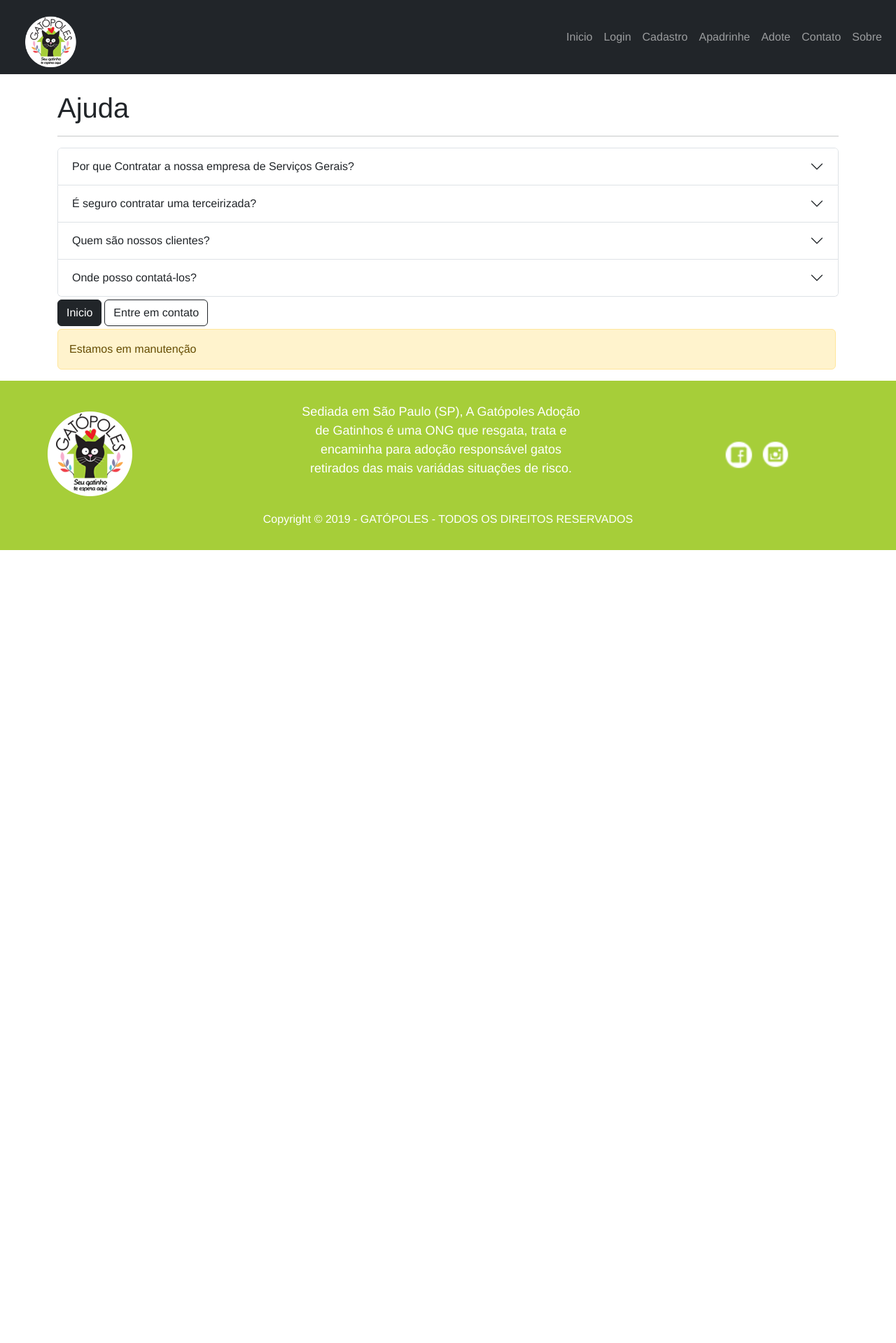
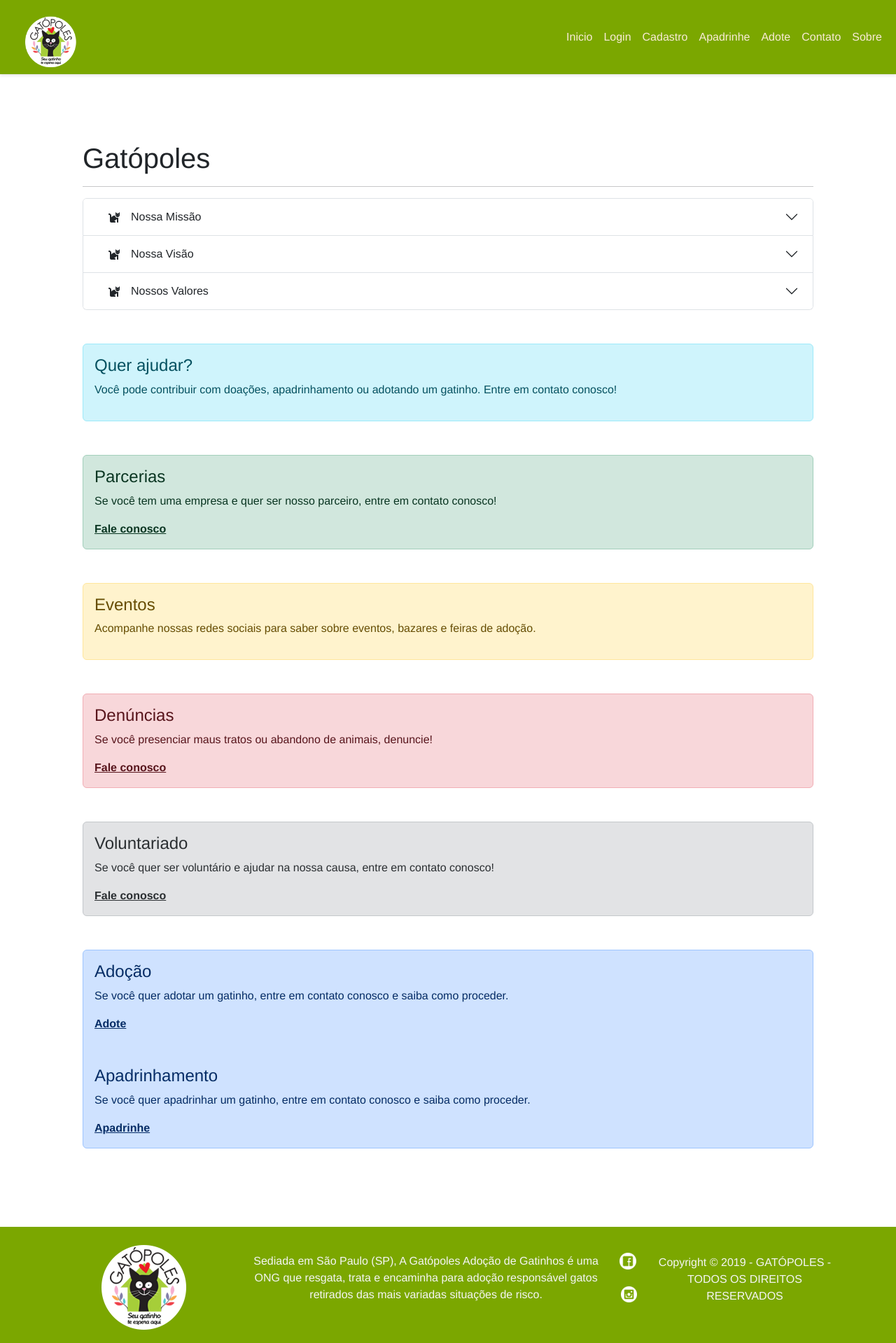
Before and after one commit to leoo-tech/AtividadeSemana4, a React (Vite) app: page /sobre in a window 1280 px wide. Shown: the whole page at 70% size. Before the commit the page ends 800 px from the top, so only its background shows below. Built offline with nearby package versions, Linux system fonts and the light colour scheme.

Commit message:
Update styles for Navbar and Footer components

```diff
--- a/package.json
+++ b/package.json
@@ -13,8 +13,10 @@
     "bootstrap": "^5.3.3",
     "react": "^18.3.1",
     "react-bootstrap": "^2.10.4",
+    "react-bootstrap-icons": "^1.11.4",
     "react-dom": "^18.3.1",
     "react-hook-form": "^7.52.1",
+    "react-icons": "^5.2.1",
     "react-router-dom": "^6.24.1"
   },
   "devDependencies": {
--- a/src/components/Footer.jsx
+++ b/src/components/Footer.jsx
@@ -1,22 +1,72 @@
-import './styles/Footer.css';
+// import './styles/Footer.css';
 
-function Footer () {
+// function Footer () {
+//   return (
+//     <footer>
+//     <section className="informacoesadicionais">
+//       <img src="logo-gatopoles.png" alt="Logo Gatópoles" className='logoFooter'/>
+//     <p className="descricao">Sediada em São Paulo (SP), A Gatópoles Adoção de Gatinhos é uma ONG que resgata, trata e encaminha para adoção responsável gatos retirados das mais variádas situações de risco. </p>
+//     <div>
+//       <nav className='redesSociais'>
+//         <a href="#"><img src="facebook-icon.png" alt="Logo Facebook" /></a>
+//         <a href="#"><img src="instagram-icon.png" alt="Logo Instagram" /></a>
+//       </nav>
+//     </div>
+//     </section>
+//     <p className='copyRight'>Copyright © 2019 - GATÓPOLES - TODOS OS DIREITOS RESERVADOS</p>
+//   </footer>
+//   )
+
+// }
+
+// export default Footer
+
+import React from "react";
+import { Container, Row, Col, Nav, Image } from "react-bootstrap";
+import "./styles/Footer.css";
+
+function Footer() {
   return (
     <footer>
-    <section className="informacoesadicionais">
-      <img src="logo-gatopoles.png" alt="Logo Gatópoles" className='logoFooter'/>
-    <p className="descricao">Sediada em São Paulo (SP), A Gatópoles Adoção de Gatinhos é uma ONG que resgata, trata e encaminha para adoção responsável gatos retirados das mais variádas situações de risco. </p>
-    <div>
-      <nav className='redesSociais'>
-        <a href="#"><img src="facebook-icon.png" alt="Logo Facebook" /></a>
-        <a href="#"><img src="instagram-icon.png" alt="Logo Instagram" /></a>
-      </nav>
-    </div>
-    </section>
-    <p className='copyRight'>Copyright © 2019 - GATÓPOLES - TODOS OS DIREITOS RESERVADOS</p>
-  </footer>
-  )
-
+      <Container className="rodape">
+        <Row className="align-items-center justify-content-center text-center">
+          <Col xs={12} md={4} className="mb-3">
+            <Image src="logo-gatopoles.png" alt="Logo Gatópoles" fluid />
+          </Col>
+          <Col xs={12} md={8} className="mb-1">
+            <p className="descricao">
+              Sediada em São Paulo (SP), A Gatópoles Adoção de Gatinhos é uma
+              ONG que resgata, trata e encaminha para adoção responsável gatos
+              retirados das mais variadas situações de risco.
+            </p>
+          </Col>
+        </Row>
+        <Row className="justify-content-center text-center">
+          <Col xs={12} className="mb-3">
+            <Nav className="justify-content-center">
+              <Nav.Item>
+                <Nav.Link href="#">
+                  <Image src="facebook-icon.png" alt="Logo Facebook" />
+                </Nav.Link>
+              </Nav.Item>
+              <Nav.Item>
+                <Nav.Link href="#">
+                  <Image src="instagram-icon.png" alt="Logo Instagram" />
+                </Nav.Link>
+              </Nav.Item>
+            </Nav>
+          </Col>
+        </Row>
+        <Row className="justify-content-center text-center">
+          <Col xs={12}>
+            <p className="copyRight">
+              Copyright © 2019 - GATÓPOLES - TODOS OS DIREITOS RESERVADOS
+            </p>
+          </Col>
+        </Row>
+      </Container>
+    </footer>
+  );
 }
 
-export default Footer
+export default Footer;
--- a/src/components/Navbar.jsx
+++ b/src/components/Navbar.jsx
@@ -1,6 +1,7 @@
 import { Link } from "react-router-dom";
 import { Container, Navbar, Nav } from "react-bootstrap";
 import { useState } from "react";
+import "./styles/Navbar.css";
 
 export default function Menu() {
   const [expanded, setExpanded] = useState(false);
@@ -17,20 +18,22 @@ export default function Menu() {
 
   return (
     <header>
-      <Navbar bg="dark" variant="dark" expand="md" expanded={expanded}>
+      <Navbar className="Navbar" expand="md" expanded={expanded}>
         <Container fluid>
           <Link to="/" onClick={() => setExpanded(false)}>
-            <img
-              src="logo-gatopoles.png"
-              width="120"
-              alt="Logo"
-            />
+            <img src="logo-gatopoles.png" width="120" alt="Logo" />
           </Link>
           <Navbar.Toggle onClick={() => setExpanded(expanded ? false : true)} />
           <Navbar.Collapse className="justify-content-end">
             <Nav className="ms-auto">
               {navLinks.map((link, index) => (
-                <Nav.Link as={Link} to={link.to} key={index} onClick={() => setExpanded(false)}>
+                <Nav.Link
+                  as={Link}
+                  to={link.to}
+                  key={index}
+                  onClick={() => setExpanded(false)}
+                  className="nav-links"
+                >
                   {link.text}
                 </Nav.Link>
               ))}
--- a/src/components/styles/Banner.css
+++ b/src/components/styles/Banner.css
@@ -26,6 +26,6 @@
     margin-bottom: 20px;
     font-size: 2rem;
     color: #ffffff;
-    background-color: #8abb05;
+    background-color: #7ba700;
     padding: 15px;
 }
--- a/src/components/styles/Footer.css
+++ b/src/components/styles/Footer.css
@@ -1,20 +1,18 @@
 footer {
-    background-color: #A6CE39;
-    padding: 8px;
-    color: white;
+  background-color: #7ba700;
+  margin-top: auto;
+  color: whitesmoke;
 }
 
-.informacoesadicionais {
-  padding: 10px 20px;
+.rodape {
   display: flex;
   justify-content: space-between;
   align-items: center;
-  font-size: 18px;
 }
 
 .descricao {
   text-align: center;
-  width: 400px;
+  width: 100%;
 }
 
 .copyRight {
--- a/src/components/styles/Navbar.css
+++ b/src/components/styles/Navbar.css
@@ -1,83 +1,19 @@
-.navbar {
+.Navbar {
     display: flex;
     justify-content: space-between;
     align-items: center;
-    background-color: #A6CE39;
-    padding: 5px 30px;
-    font-size: 22px;
+    padding: 1rem 2rem;
+    background-color: #7ba700;
+    box-shadow: 0 2px 4px rgba(0, 0, 0, 0.1);
 }
 
-.logo-container {
-    flex-grow: 1;
+.Navbar .nav-links {
+    color: antiquewhite;
 }
 
-.nav-links {
-    list-style-type: none;
-    display: flex;
-    justify-content: center;
-    flex-grow: 2;
-    position: relative;
-    right: 15%;
-    transition: right 0.3s ease;
+.Navbar .nav-links:hover {
+    color: #f1f1f1;
+    border: 1px solid #f1f1f1;
+    border-radius: 5px;
+    padding: 0.5rem 1rem;
 }
-
-.nav-links li {
-    margin-right: 10px;
-    padding: 15px;
-}
-
-.nav-links a {
-    text-decoration: none;
-    color: #ffff;
-}
-
-.nav-links a:hover {
-    color: #3a3a3a;
-}
-
-
-
-.navbar h3 {
-    color: #ffffff;
-    position: relative;
-    right: 15%;
-    transition: right 0.3s ease;
-}
-
-.login-container {
-    display: flex;
-    justify-content: center;
-    align-items: center;
-    position: relative;
-    right: 1%;
-    transition: right 0.3s ease;
-}
-
-.logo {
-    width: 150px;
-}
-
-
-
-.input-nome {
-    padding: 10px;
-    /* Espaçamento interno */
-    border: 1px solid #ccc;
-    /* Borda */
-    border-radius: 5px;
-    /* Cantos arredondados */
-    margin-right: 10px;
-    /* Espaçamento à direita */
-    width: 200px;
-    /* Largura */
-    transition: box-shadow 0.3s ease;
-}
-
-.input-nome:focus {
-    outline: none;
-    box-shadow: 0 0 5px #3a3a3a;
-}
-
-.input-nome::placeholder {
-    color: #969696;
-}
--- a/src/index.css
+++ b/src/index.css
@@ -6,8 +6,14 @@
   box-sizing: border-box;
 }
 
-body {
+body,
+#root {
   background-color: #ffff;
   font-family: Helvetica, Arial, sans-serif;
+  display: flex;
+  flex-direction: column;
   width: 100%;
+  min-height: 100vh;
+  margin: 0;
+  overflow-x: hidden;
 }
--- a/src/pages/Contato.jsx
+++ b/src/pages/Contato.jsx
@@ -1,21 +1,115 @@
+import React, { useState } from "react";
+import {
+  Container,
+  Form,
+  Button,
+  Row,
+  Col,
+  InputGroup,
+  FormControl,
+} from "react-bootstrap";
+import { Envelope, Person, Pencil } from "react-bootstrap-icons";
+
 function Contato() {
+  const [subject, setSubject] = useState("");
+  const [name, setName] = useState("");
+  const [email, setEmail] = useState("");
+  const [message, setMessage] = useState("");
+
+  function handleSubmit(event) {
+    event.preventDefault();
+    // Aqui você pode adicionar a lógica para enviar os dados do formulário
+    console.log(subject, name, email, message);
+  }
+
   return (
-    <section>
-      <h1>Contato</h1>
-      <p>Entre em contato conosco para mais informações.</p>
-      <p>Telefone: (11) 9999-9999</p>
-      <p>Email: </p>
-
-      <form>
-        <label htmlFor="nome">Nome</label>
-        <input type="text" id="nome" name="nome" />
-        <label htmlFor="email">Email</label>
-        <input type="email" id="email" name="email" />
-        <label htmlFor="mensagem">Mensagem</label>
-        <textarea id="mensagem" name="mensagem"></textarea>
-        <button type="submit">Enviar</button>
-      </form>
-    </section>
+    <Container>
+      <Row className="justify-content-md-center mb-5 mt-5 me-auto">
+        <Col xs={12} md={6}>
+          <Form className="form-section" onSubmit={handleSubmit}>
+            <h1 className="text-center mt-4">Formulário de Contato</h1>
+            <hr />
+            <Form.Group as={Row} className="mb-3" controlId="formSubject">
+              <Form.Label column sm="2">
+                Assunto:
+              </Form.Label>
+              <Col sm="10">
+                <InputGroup>
+                  <InputGroup.Text>
+                    <Pencil />
+                  </InputGroup.Text>
+                  <FormControl
+                    type="text"
+                    placeholder="Assunto"
+                    value={subject}
+                    onChange={(e) => setSubject(e.target.value)}
+                  />
+                </InputGroup>
+              </Col>
+            </Form.Group>
+            <Form.Group as={Row} className="mb-3" controlId="formName">
+              <Form.Label column sm="2">
+                Nome:
+              </Form.Label>
+              <Col sm="10">
+                <InputGroup>
+                  <InputGroup.Text>
+                    <Person />
+                  </InputGroup.Text>
+                  <FormControl
+                    type="text"
+                    placeholder="Nome"
+                    value={name}
+                    onChange={(e) => setName(e.target.value)}
+                  />
+                </InputGroup>
+              </Col>
+            </Form.Group>
+            <Form.Group as={Row} className="mb-3" controlId="formEmail">
+              <Form.Label column sm="2">
+                E-mail:
+              </Form.Label>
+              <Col sm="10">
+                <InputGroup>
+                  <InputGroup.Text>
+                    <Envelope />
+                  </InputGroup.Text>
+                  <FormControl
+                    type="email"
+                    placeholder="E-mail"
+                    value={email}
+                    onChange={(e) => setEmail(e.target.value)}
+                  />
+                </InputGroup>
+              </Col>
+            </Form.Group>
+            <Form.Group as={Row} className="mb-3" controlId="formMessage">
+              <Form.Label column sm="2">
+                Mensagem:
+              </Form.Label>
+              <Col sm="10">
+                <FormControl
+                  as="textarea"
+                  rows={3}
+                  placeholder="Mensagem"
+                  value={message}
+                  onChange={(e) => setMessage(e.target.value)}
+                />
+              </Col>
+            </Form.Group>
+            <div className="text-center">
+              <Button
+                variant="primary"
+                type="submit"
+                className="mt-3 mb-3 text-center text-uppercase p-3 w-50"
+              >
+                Enviar
+              </Button>
+            </div>
+          </Form>
+        </Col>
+      </Row>
+    </Container>
   );
 }
 
--- a/src/pages/Sobre.jsx
+++ b/src/pages/Sobre.jsx
@@ -1,80 +1,122 @@
-import { Accordion, Alert, Button, Container } from "react-bootstrap";
+import { Accordion, Card, Container, Alert } from "react-bootstrap";
+import { FaCat } from "react-icons/fa";
 import { Link } from "react-router-dom";
 
-export default function Ajuda() {
+export default function Gatopoles() {
   return (
     <main className="mt-4">
-      <Container>
-        <h1>Ajuda</h1>
+      <Container className="my-5 py-5 px-5">
+        <h1>Gatópoles</h1>
         <hr />
         <Accordion alwaysOpen>
           <Accordion.Item eventKey="0">
             <Accordion.Header>
-              Por que Contratar a nossa empresa de Serviços Gerais?
+              <FaCat className="mx-3" /> Nossa Missão
             </Accordion.Header>
             <Accordion.Body>
-              <p>
-                Contratar uma empresa de serviços gerais terceirizados é uma
-                excelente opção para quem deseja terceirizar serviços de
-                limpeza, segurança, portaria, jardinagem, entre outros. Além de
-                contar com profissionais qualificados e treinados, você terá
-                mais tempo para se dedicar ao seu negócio e à sua família.
-              </p>
+              <Card.Text>
+                • Resgatar gatos abandonados e em risco nas ruas de São Paulo;
+                <br />
+                • Preparar os resgatados para adoção responsável, com todos os
+                cuidados veterinários;
+                <br />• Encontrar lares seguros e amorosos para uma vida digna e
+                saudável.
+              </Card.Text>
             </Accordion.Body>
           </Accordion.Item>
           <Accordion.Item eventKey="1">
             <Accordion.Header>
-              É seguro contratar uma terceirizada?
+              <FaCat className="mx-3" /> Nossa Visão
             </Accordion.Header>
             <Accordion.Body>
-              <p>
-                Sim, é seguro contratar uma empresa de serviços gerais
-                terceirizados. Nossos profissionais são devidamente treinados e
-                qualificados para realizar os serviços com eficiência e
-                segurança. Além disso, contamos com seguro de responsabilidade
-                civil para garantir a segurança dos nossos clientes e
-                colaboradores.
-              </p>
+              <Card.Text>
+                • Ser uma ONG reconhecida pelo tratamento digno aos gatos;
+                <br />• Contribuir para um mundo com menos abandono e maus
+                tratos.
+              </Card.Text>
             </Accordion.Body>
           </Accordion.Item>
           <Accordion.Item eventKey="2">
-            <Accordion.Header>Quem são nossos clientes?</Accordion.Header>
+            <Accordion.Header>
+              <FaCat className="mx-3" /> Nossos Valores
+            </Accordion.Header>
             <Accordion.Body>
-              <p>
-                Atendemos empresas de diversos segmentos, como indústrias,
-                comércios, condomínios, escolas, hospitais, entre outros. Nossos
-                clientes confiam em nossos serviços e nos recomendam para outras
-                empresas. Entre em contato conosco e solicite um orçamento sem
-                compromisso.
-              </p>
-            </Accordion.Body>
-          </Accordion.Item>
-          <Accordion.Item eventKey="3">
-            <Accordion.Header>Onde posso contatá-los?</Accordion.Header>
-            <Accordion.Body>
-              <p>
-                Você pode entrar em contato conosco através do formulário de
-                contato do nosso site, por e-mail, telefone ou pessoalmente em
-                nossa sede. Estamos à disposição para esclare
-              </p>
+              <Card.Text>
+                • Transparência, responsabilidade e respeito;
+                <br />
+                • Amor e carinho aos animais;
+                <br />• Repúdio à violência e crueldade.
+              </Card.Text>
             </Accordion.Body>
           </Accordion.Item>
         </Accordion>
-        <section className="botoes ms-auto">
-          <Button className="mt-1 me-1" variant="dark" as={Link} to="/">
-            Inicio
-          </Button>
-          <Button
-            className="mt-1 me-1"
-            variant="outline-dark"
-            as={Link}
-            to="/contato"
-          >
-            Entre em contato
-          </Button>
-        </section>
-        <Alert className="mt-1 me-1 pt-10" variant="warning">
-          Estamos em manutenção
+
+        <Alert variant="info" className="mt-5">
+          <Alert.Heading>Quer ajudar?</Alert.Heading>
+          <p>
+            Você pode contribuir com doações, apadrinhamento ou adotando um
+            gatinho. Entre em contato conosco!
+          </p>
+        </Alert>
+
+        <Alert variant="success" className="mt-5">
+          <Alert.Heading>Parcerias</Alert.Heading>
+          <p>
+            Se você tem uma empresa e quer ser nosso parceiro, entre em contato
+            conosco!
+          </p>
+          <Alert.Link as={Link} to="/contato">
+            Fale conosco
+          </Alert.Link>
+        </Alert>
+
+        <Alert variant="warning" className="mt-5">
+          <Alert.Heading>Eventos</Alert.Heading>
+          <p>
+            Acompanhe nossas redes sociais para saber sobre eventos, bazares e
+            feiras de adoção.
+          </p>
+        </Alert>
+
+        <Alert variant="danger" className="mt-5">
+          <Alert.Heading>Denúncias</Alert.Heading>
+          <p>
+            Se você presenciar maus tratos ou abandono de animais, denuncie!
+          </p>
+          <Alert.Link as={Link} to="/contato">
+            Fale conosco
+          </Alert.Link>
+        </Alert>
+
+        <Alert variant="secondary" className="mt-5">
+          <Alert.Heading>Voluntariado</Alert.Heading>
+          <p>
+            Se você quer ser voluntário e ajudar na nossa causa, entre em
+            contato conosco!
+          </p>
+          <Alert.Link as={Link} to="/contato">
+            Fale conosco
+          </Alert.Link>
+        </Alert>
+
+        <Alert variant="primary" className="mt-5">
+          <Alert.Heading>Adoção</Alert.Heading>
+          <p>
+            Se você quer adotar um gatinho, entre em contato conosco e saiba
+            como proceder.
+          </p>
+          <Alert.Link as={Link} to="/adote">
+            Adote
+          </Alert.Link>
+
+          <Alert.Heading className="mt-5">Apadrinhamento</Alert.Heading>
+          <p>
+            Se você quer apadrinhar um gatinho, entre em contato conosco e saiba
+            como proceder.
+          </p>
+          <Alert.Link as={Link} to="/apadrinhe">
+            Apadrinhe
+          </Alert.Link>
         </Alert>
       </Container>
     </main>
```
Also changed, not shown: src/pages/Cadastro.jsx (+80 -58 lines), src/pages/Login.jsx (+47 -35 lines), 1 other file (tests, documents, lock files or other folders).
